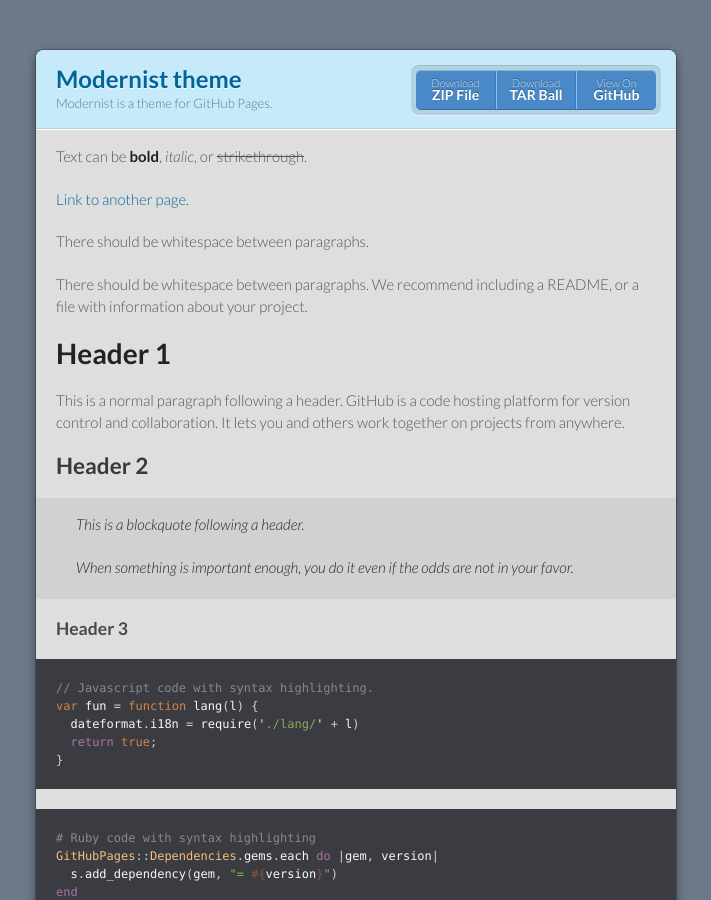
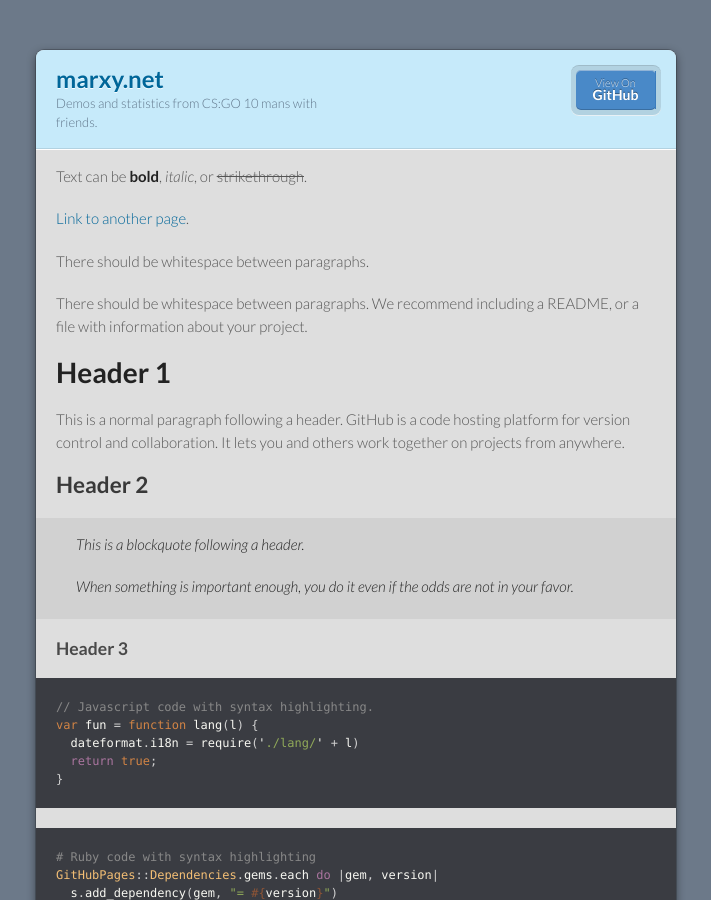
Before and after one commit to pages-themes/modernist, a Jekyll site: the page built from index.md, in a window 1280 px wide and 900 px high. Shown: the whole window, without its empty margins (284-995 px from the left). Built offline with Jekyll 4.4.1, drawn with Linux system fonts in a browser that asks for light colours.

Commit message:
Update _config.yml

```diff
--- a/_config.yml
+++ b/_config.yml
@@ -1,5 +1,15 @@
-title: Modernist theme
-description: Modernist is a theme for GitHub Pages.
-show_downloads: true
-google_analytics:
+# Site settings
+title: marxy.net
+email: mecwerks@gmail.com
+description: > # this means to ignore newlines until "baseurl:"
+  Demos and statistics from CS:GO 10 mans with friends.
+baseurl: "" # the subpath of your site, e.g. /blog/
+url: "http://marxy.net" # the base hostname & protocol for your site
+twitter_username: mecwerks
+github_username:  mecwerks
 theme: jekyll-theme-modernist
+google_analytics: UA-111346607-1
+show_downloads: false
+
+# Build settings
+markdown: kramdown
```
